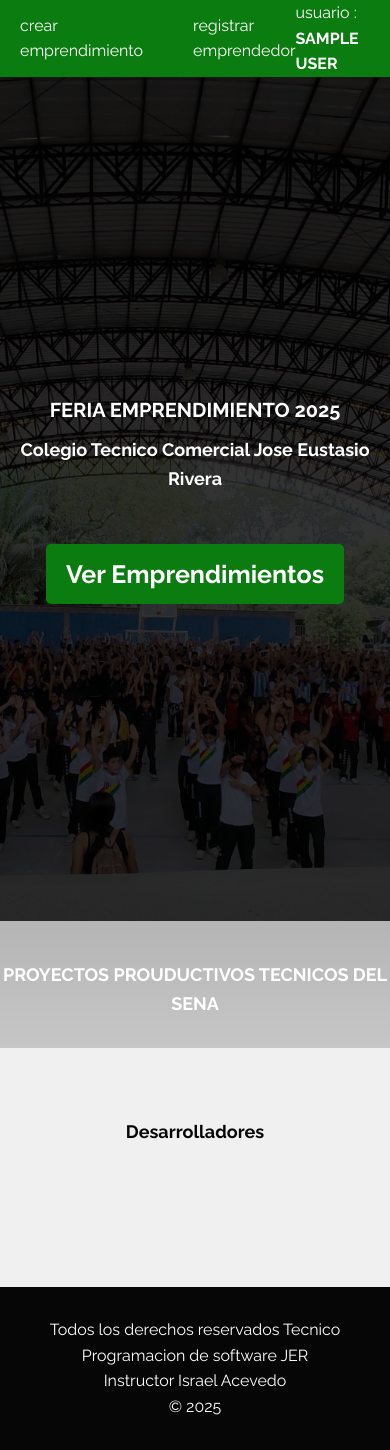
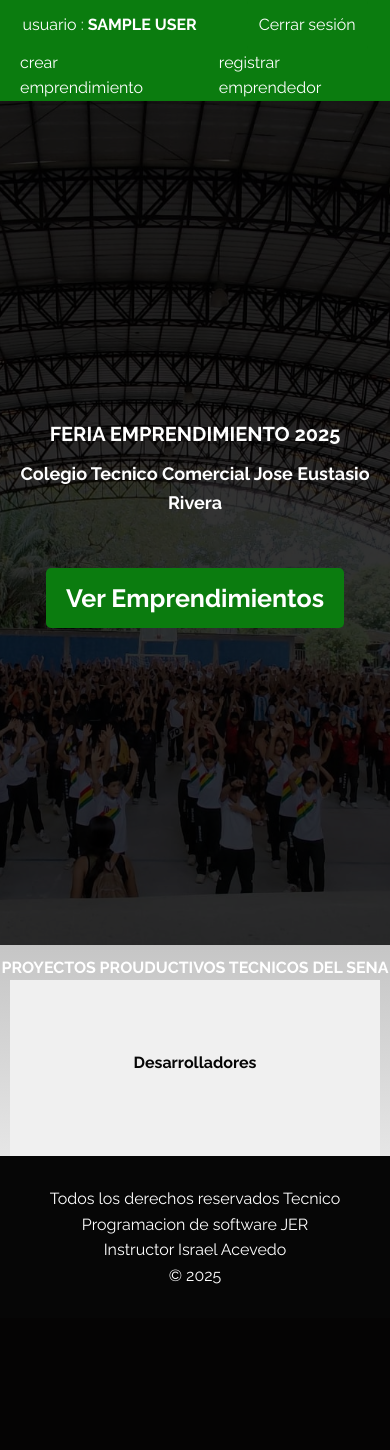
Before and after one commit to IsrAcevedo/feria-jer-sena, a Flask app: page / in a window 390 px wide; the page is wider, and only the part inside the window is pictured. After the commit the page ends 1284 px from the top of that part, so only its background shows below. Run offline with Flask 3, Linux system fonts and the light colour scheme; the visitor is signed in with stand-in values (Sample User, id 1); data that the repository does not hold is empty.

Commit message:
reajustando diseño responsivo

```diff
--- a/app.py
+++ b/app.py
@@ -28,7 +28,7 @@ def nombre_imagen(filename):
 
 @app.route('/')
 def index():
-    query = "SELECT nombre, apellido, foto FROM desarrolladores"
+    query = "SELECT nombre, apellido, foto, rol FROM desarrolladores"
     query2 ="SELECT e.id_emprendimiento AS id, e.nombre, e.logo, t.tecnico FROM emprendimientos e INNER JOIN tecnico t ON t.idtecnico = e.id_tecnico"
     desarrolladores = consulta(query)
     emprendimientos= consulta(query2)
--- a/static/style.css
+++ b/static/style.css
@@ -126,17 +128,17 @@ h2 {
     margin-top: 20px;
 }
 
-.cards {
-    display: flex;
-    flex-wrap: wrap;
-    gap: 20px;
+.tecnico .cards {
+    display: grid;
+    grid-template-columns: repeat(5, 1fr);
+    gap: 10px;
     padding: 30px 0;
     list-style: none;
 
 
 }
 
-.card {
+.tecnico .card {
     position: relative;
     width: 250px;
     height: 250px;
@@ -186,6 +188,10 @@ h2 {
     color: #060606;
 }
 
+.participantes .cards {
+    display: grid;
+    grid-template-columns: repeat(6, 1fr);
+}
 
 .card-participante {
     position: relative;
@@ -239,7 +245,61 @@ footer {
     font-size: 20px;
 }
 
-@media (max-width : 768px) {
+/* responsive pagina principal */
+
+@media (max-width : 1024px) {
+
+    .tecnico .cards {
+        grid-template-columns: 1fr 1fr 1fr;
+        padding-left: 0;
+
+    }
+
+    .tecnico .card {
+        width: 200px;
+        height: 200px;
+    }
+
+    .participantes .cards {
+        display: grid;
+        grid-template-columns: repeat(4, 1fr);
+    }
+
+    .card-participante {
+        width: 150px;
+        height: 150px;
+
+    }
+
+}
+
+/* responsive pagina principal */
+@media (max-width : 480px) {
+
+    .logueado {
+        display: flex;
+        flex-direction: column-reverse;
+    }
+
+    .logueado div,
+    .logueado nav {
+        display: flex;
+        justify-content: space-between;
+        align-items: center;
+        gap: 50px;
+
+    }
+
+    .logueado a:hover {
+        background-color: #24d82d;
+        padding: 10px;
+    }
+
+    .logueado span {
+        font-weight: bold;
+        text-transform: uppercase;
+    }
+
     h1 {
         font-size: 20px;
     }
@@ -248,27 +308,43 @@ footer {
         font-size: 18px;
     }
 
-    .emprendimientos,
+    .emprendimientos {
+        width: 100%;
+        padding: 0;
+        margin: 0 auto;
+    }
+
     .participantes {
-        padding: 30px 0;
+        width: 95%;
+        margin: 0 auto;
+        padding: 0;
     }
 
     .emprendimientos h2,
     .participantes h2 {
-        font-size: 18px;
+        font-size: 16px;
+
     }
 
-    .card {
+    .tecnico .cards {
+        padding-left: 10px;
+    }
+
+    .tecnico .card {
         width: 125px;
         height: 125px;
     }
 
     .card_capa p {
         font-size: 16px;
+        text-align: center;
     }
 
-    .cards {
+    .participantes .cards {
+        display: grid;
+        grid-template-columns: repeat(3, 1fr);
         gap: 10px;
+        margin-left: -10px;
     }
 
     .card-participante {
--- a/templates/emprendimiento.html
+++ b/templates/emprendimiento.html
@@ -13,8 +13,8 @@
     {% if session['documento']%}
     <div class="logueado">
         <nav>
-            <a href="">crear emprendimiento</a>
-            <a href="">registrar emprendedor</a>
+            <a href="{{url_for('crear_emprendimiento')}}">crear emprendimiento</a>
+            <a href="{{url_for('crear_emprendedor')}}">registrar emprendedor</a>
         </nav>
         <div>
             <p> usuario : <span> {{session['user']}}</span> </p>
--- a/templates/index.html
+++ b/templates/index.html
@@ -77,6 +77,7 @@
         <div class="cards">
             {%if desarrolladores%}
             {%for desarrollador in desarrolladores%}
+            {%if desarrollador['rol'] == 'dev'%}
             <div class="card-participante">
                 <img src="{{url_for('static', filename = 'uploads/' + desarrollador['foto']) }}"
                     alt="foto desarrollador">
@@ -85,6 +86,7 @@
 
                 </div>
             </div>
+            {%endif%}
 
             {%endfor%}
 
```
Also changed, not shown: other parts of static/style.css (+79 -13 lines), templates/crear_emprendedor.html (+6 -1 lines).
